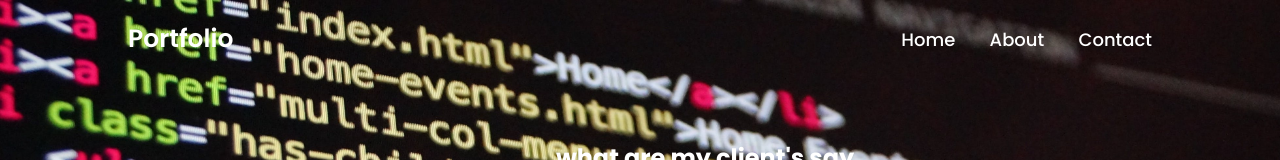
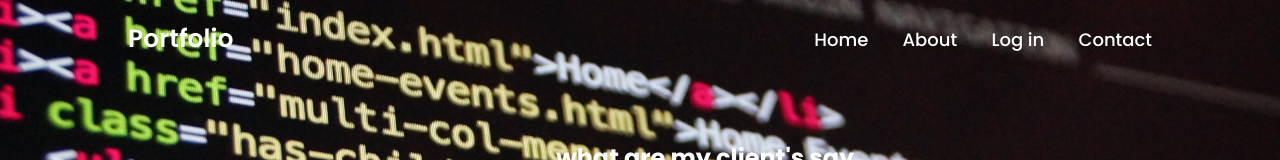
Before and after one commit to mkodagoda223/The-New-Portfolio, a plain HTML site: page about.html in a window 1280 px wide. Shown: the top 160 px of the page. Drawn offline with nearby package versions, Linux system fonts and the light colour scheme.

Commit message:
Update about.html

```diff
--- a/about.html
+++ b/about.html
@@ -12,8 +12,7 @@
       <nav class="nav-bar">
         <a href="index.html" style="--i: 1">Home </a>
         <a href="about.html" style="--i: 2">About</a>
-        <!-- <a href="#"style="--i:3;" >Skils</a>
-            <a href="#"style="--i:4;" >Portfolios</a> -->
+   <a href='/login'>Log in</a>
         <a href="contact.html" style="--i: 5">Contact</a>
       </nav>
     </header>
```
